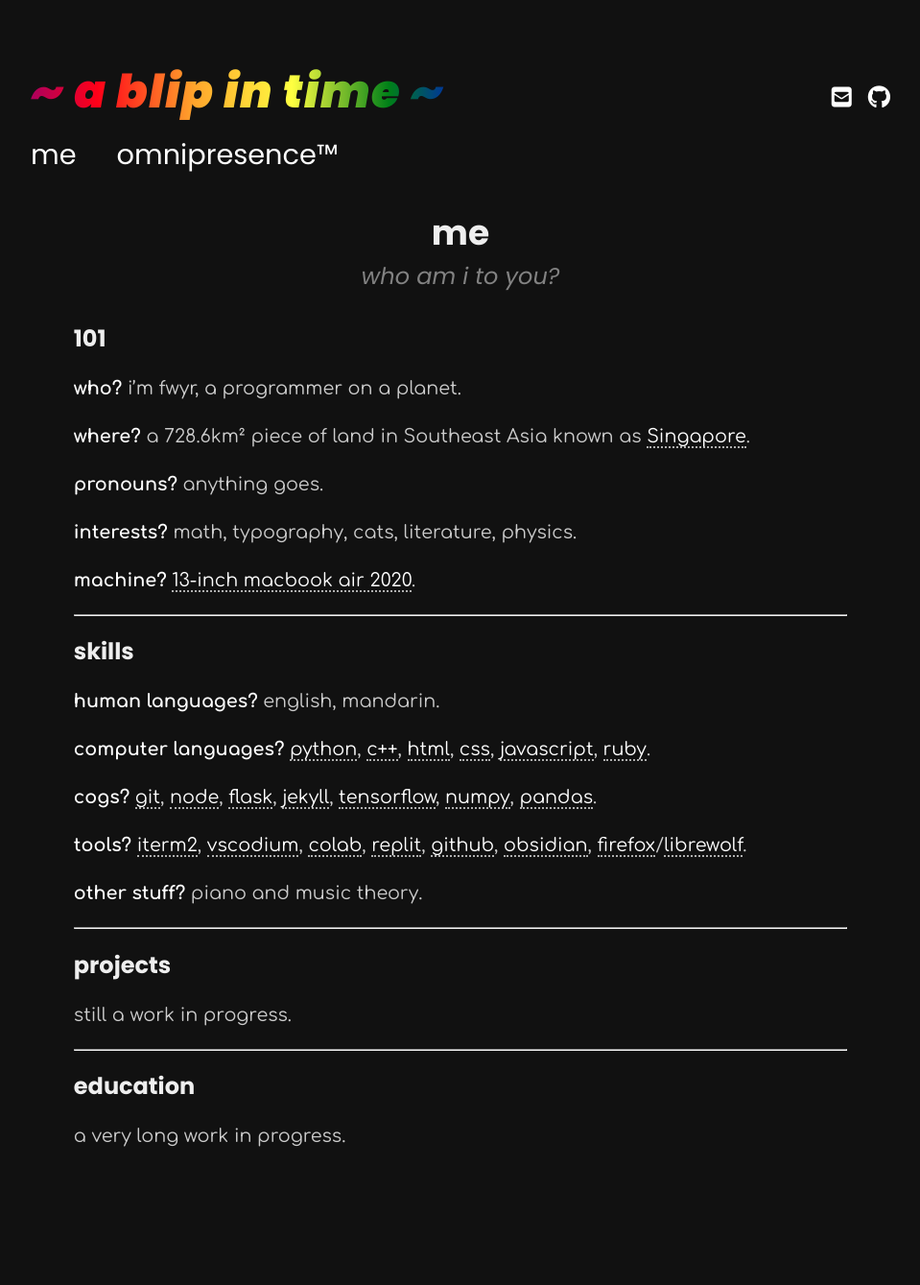
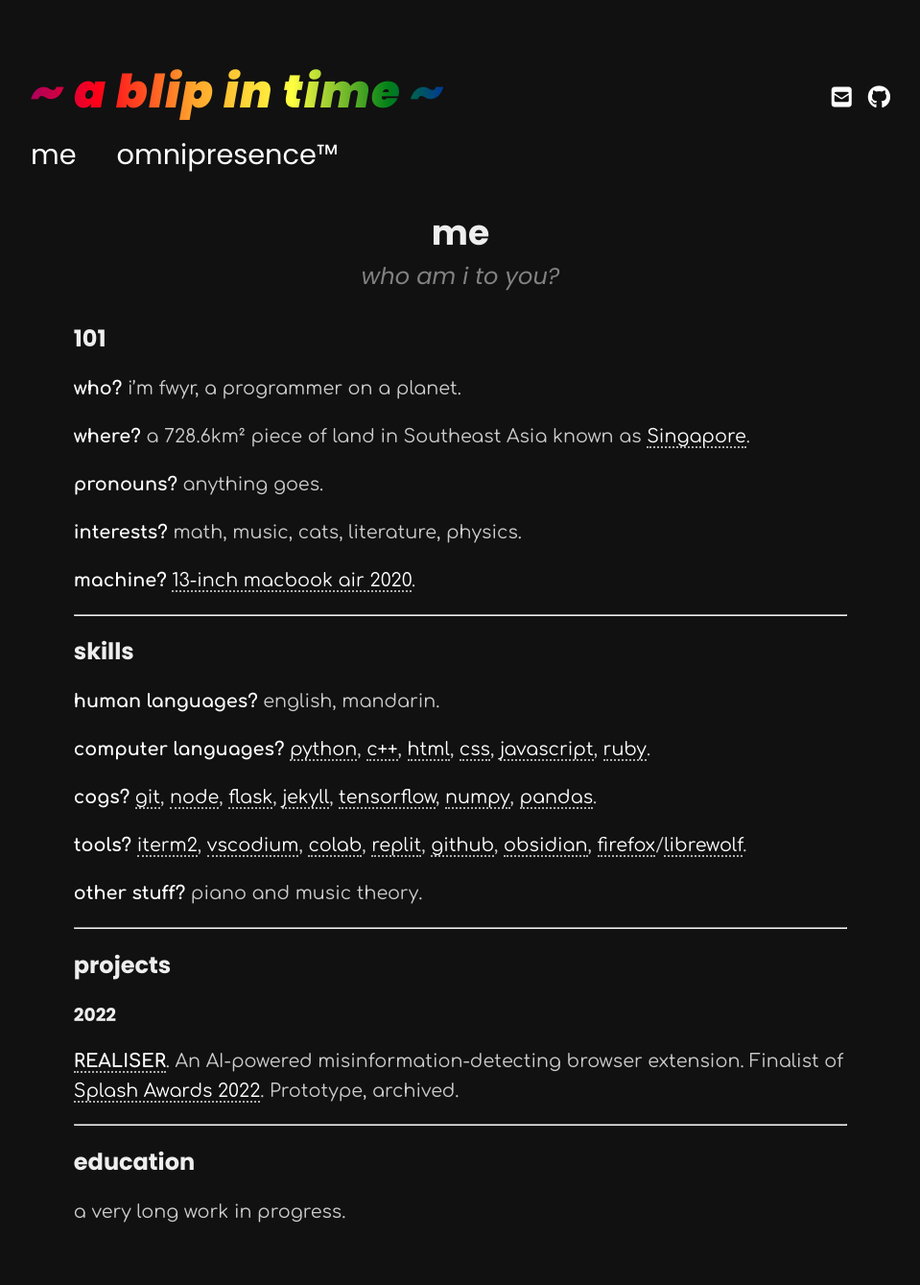
Before and after one commit to fwyr/website, a Jekyll site: the page built from me.md, in a window 1280 px wide. Shown: the whole page at 96% size, without its empty margins (160-1119 px from the left). Built offline with Jekyll 4.4.1, drawn with Linux system fonts in a browser that asks for light colours; nearby versions of some CDN libraries; some web fonts are replaced; before the commit the page ends 1260 px from its top, so only the background shows below that.

Commit message:
dev: add REALISER to projects

```diff
--- a/assets/css/main.css
+++ b/assets/css/main.css
@@ -160,7 +160,7 @@ i {
 .post-content a:hover,
 .page-content a:hover,
 .toc a:hover {
-    color: var(--main-hover-anchor-color);
+    color: var(--main-hover-anchor-color) !important;
 }
 
 .post-content a {
@@ -302,6 +302,10 @@ i {
     margin-right: auto;
     text-align: center;
     line-height: 1.6;
+}
+
+.index-div a {
+    border-bottom: 2px dotted #afafaf;
 }
 
 /*************** LOGO ANIMATION ***************/
--- a/me.md
+++ b/me.md
@@ -12,7 +12,7 @@ headtitle: a blip in time - about
 
 **pronouns?** anything goes.
 
-**interests?** math, typography, cats, literature, physics.
+**interests?** math, music, cats, literature, physics.
 
 **machine?** [13-inch macbook air 2020](https://support.apple.com/kb/SP813?locale=en_US).
 <hr>
@@ -30,7 +30,11 @@ headtitle: a blip in time - about
 <hr>
 
 ## projects
-still a work in progress.
+
+### 2022
+**[REALISER](https://www.github.com/fwyr/REALISER/)**. An AI-powered misinformation-detecting browser extension. Finalist of [Splash Awards 2022](https://www.scs.org.sg/awards/splash/2022/). Prototype, archived.
+
+
 <hr>
 
 ## education
```
